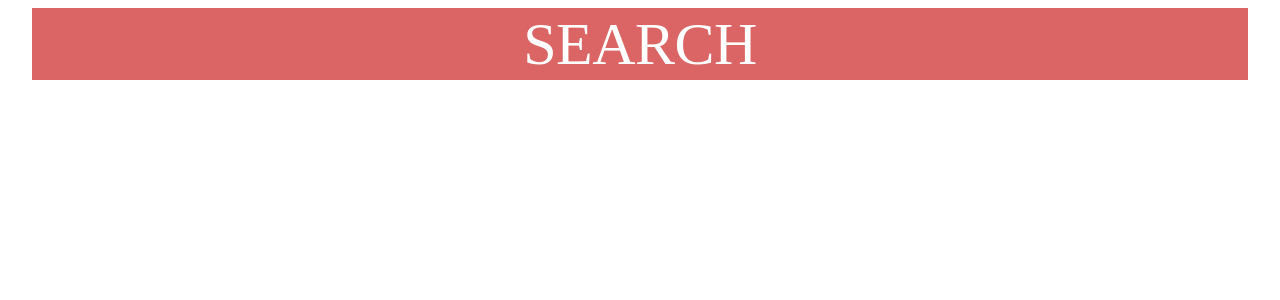
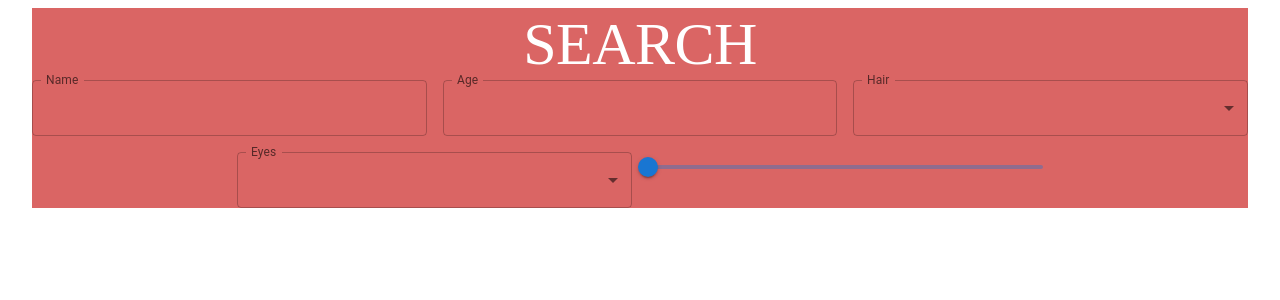
Before and after one commit to panarec/bounty-hunters, a React (Create React App) app: page / in a window 1280 px wide. Shown: the top 300 px of the page. Built offline with nearby package versions, Linux system fonts and the light colour scheme; a web font is replaced by a local one.

Commit message:
Filters added

```diff
--- /dev/null
+++ b/src/Components/Filter.js
@@ -0,0 +1,9 @@
+import { Grid } from '@mui/material';
+
+export const Filter = ({ children }) => {
+  return (
+    <Grid xl={3} md={4} item>
+      {children}
+    </Grid>
+  );
+};
--- a/src/pages/Homepage.js
+++ b/src/pages/Homepage.js
@@ -1,8 +1,29 @@
-import { Grid, TextField } from '@mui/material';
+import { Grid, Slider, Stack, TextField } from '@mui/material';
 
+import { Filter } from '../Components/Filter';
 import { FiltersForm } from '../Components/FiltersForm';
 import { TextFieldFilter } from '../Components/TextFieldFilter';
 
 export const Homepage = () => {
-  return <FiltersForm heading="SEARCH"></FiltersForm>;
+  return (
+    <FiltersForm heading="SEARCH">
+      <Filter>
+        <TextFieldFilter label="Name" />
+      </Filter>
+      <Filter>
+        <TextFieldFilter label="Age" type="number" />
+      </Filter>
+      <Filter>
+        <TextFieldFilter label="Hair" select />
+      </Filter>
+      <Filter>
+        <TextFieldFilter label="Eyes" select />
+      </Filter>
+      <Filter>
+        <Stack spacing={2} direction="row">
+          <Slider aria-label='reward' />
+        </Stack>
+      </Filter>
+    </FiltersForm>
+  );
 };
```
